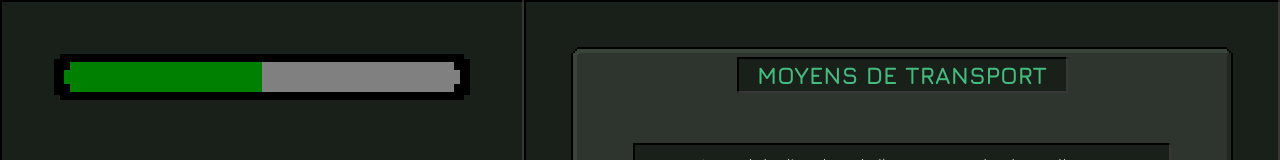
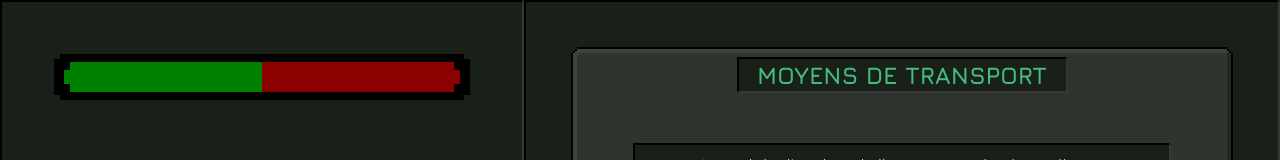
Before and after one commit to Rafiki13/ndi2023, a Vue app in the folder frontend/: page /jeu in a window 1280 px wide. Shown: the top 160 px of the page. Built offline with nearby package versions, Linux system fonts and the light colour scheme.

Commit message:
changed healthbar colors

```diff
--- a/frontend/src/components/HealthBar.vue
+++ b/frontend/src/components/HealthBar.vue
@@ -38,7 +38,7 @@ const displayScore = computed(() => {
 <style scoped>
 .health-box{
   position: relative;
-  background-color: gray;
+  background-color: darkred;
   height: 30px;
   width: 400px;
   margin: 0 auto;
@@ -58,7 +58,7 @@ const displayScore = computed(() => {
 }
 
 #health-bar-red{
-  background-color: yellow;
+  background-color: orange;
   height: 30px;
   position: absolute; top:0; left:0;
   transition-property: width;
@@ -67,7 +67,7 @@ const displayScore = computed(() => {
 }
 
 #health-bar-blue{
-  background-color: darkgreen;
+  background-color: limegreen;
   height: 30px;
   position: absolute; top:0; left:0;
   transition-property: width;
```
